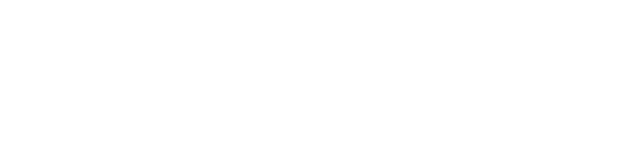
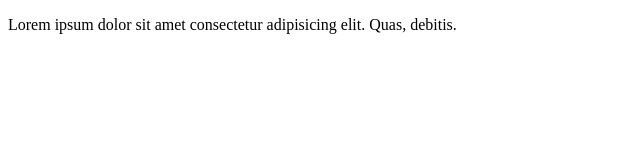
Before and after one commit to Giroplay/test-repositorio, a plain HTML site: page index.html in a window 1280 px wide. Shown: the whole page, without its empty margins (0-640 px from the left). Drawn offline with Linux system fonts and the light colour scheme.

Commit message:
agregado DIV CONTENEDOR

```diff
--- a/index.html
+++ b/index.html
@@ -7,6 +7,14 @@
     <title>Git VSCODE</title>
 </head>
 <body>
+<!--DIV CONTENEDOR 1-->
+<div class="container">
+<div class="row">
+    <p>Lorem ipsum dolor sit amet consectetur adipisicing elit. Quas, debitis.
+    </p>
+</div>
+</div>
+
 
 </body>
 </html>
```
